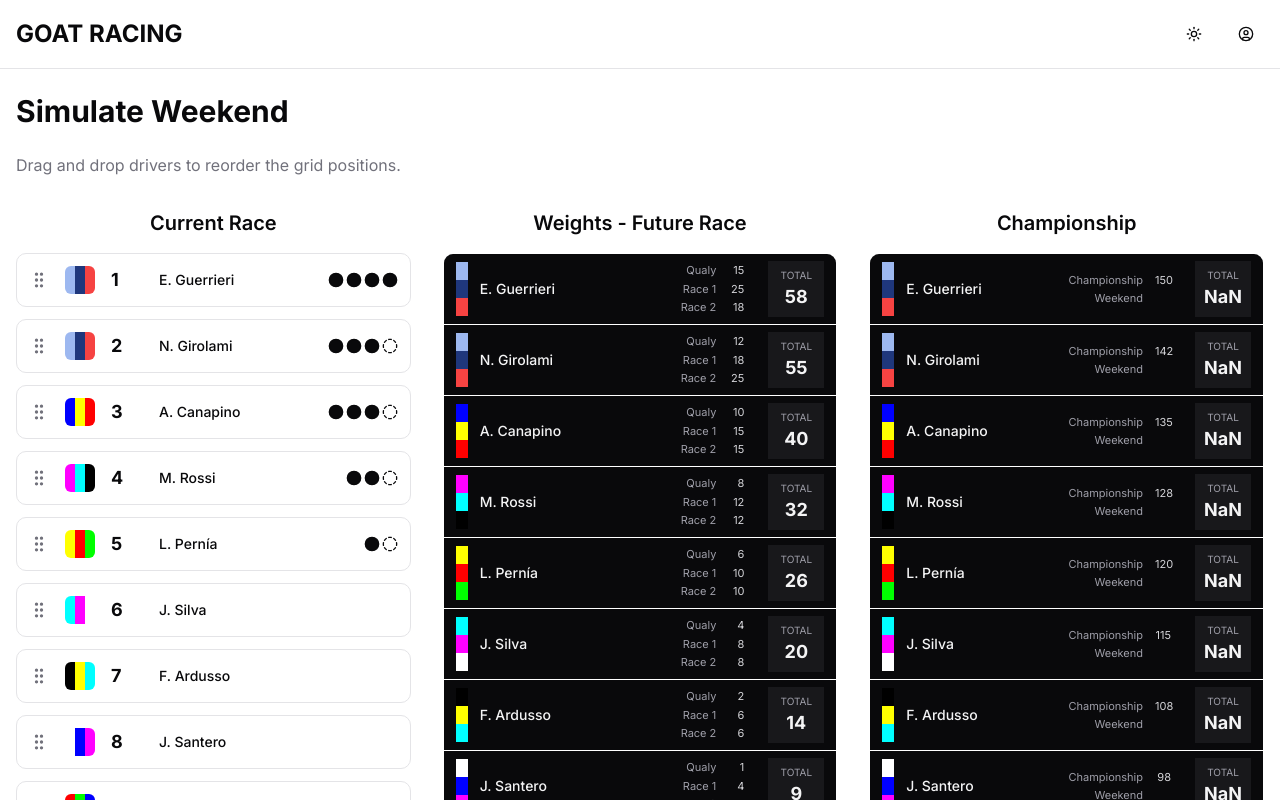
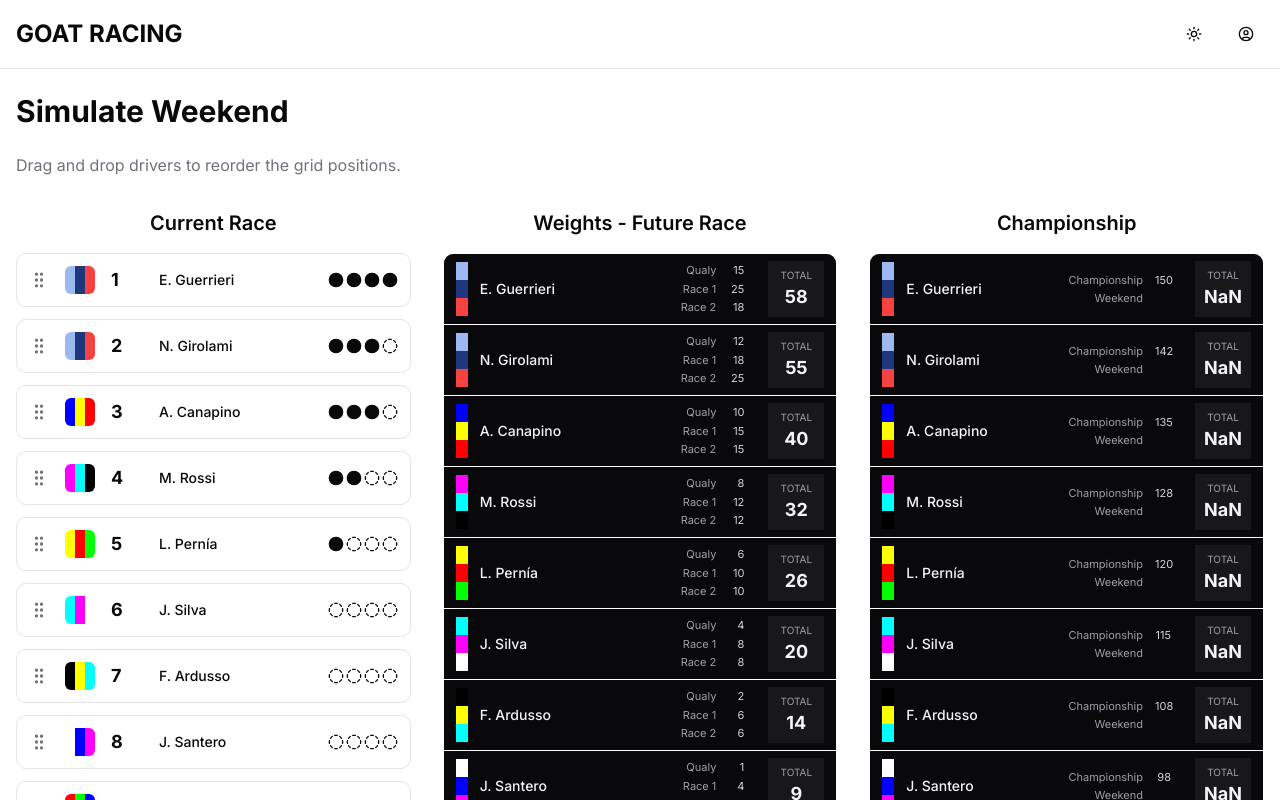
Before and after one commit to SantiagoKirylukMaclean/tcrseries-fe, a Next.js app: page /simulate in a window 1280 px wide. Shown: the top 800 px of the page. Built offline with nearby package versions, Linux system fonts and the light colour scheme.

Commit message:
weights con circle y circle-dashed en columna currente race fixed

```diff
--- a/src/components/driver-item.tsx
+++ b/src/components/driver-item.tsx
@@ -21,20 +21,40 @@ interface DriverItemProps {
 }
 
 function WeightIndicator({ weight }: { weight: number }) {
-  const totalIcons = Math.floor(weight / 10)
-  const icons = []
-
-  for (let i = 0; i < 4; i++) {
-    if (i < Math.floor(totalIcons)) {
-      icons.push(<Circle key={i} className="h-4 w-4 fill-current" />)
-    } else if (i === Math.floor(totalIcons) && weight > 0) {
-      icons.push(<CircleDashed key={i} className="h-4 w-4" />)
+  const getCircles = () => {
+    switch (weight) {
+      case 0:
+        return Array(4).fill(<CircleDashed className="h-4 w-4" />)
+      case 10:
+        return [
+          <Circle key="1" className="h-4 w-4 fill-current" />,
+          ...Array(3).fill(<CircleDashed className="h-4 w-4" />)
+        ]
+      case 20:
+        return [
+          <Circle key="1" className="h-4 w-4 fill-current" />,
+          <Circle key="2" className="h-4 w-4 fill-current" />,
+          ...Array(2).fill(<CircleDashed className="h-4 w-4" />)
+        ]
+      case 30:
+        return [
+          <Circle key="1" className="h-4 w-4 fill-current" />,
+          <Circle key="2" className="h-4 w-4 fill-current" />,
+          <Circle key="3" className="h-4 w-4 fill-current" />,
+          <CircleDashed className="h-4 w-4" />
+        ]
+      case 40:
+        return Array(4).fill(<Circle className="h-4 w-4 fill-current" />)
+      default:
+        return Array(4).fill(<CircleDashed className="h-4 w-4" />)
     }
   }
 
   return (
     <div className="flex items-center space-x-0.5">
-      {icons}
+      {getCircles().map((circle, index) => (
+        <div key={index}>{circle}</div>
+      ))}
     </div>
   )
 }
```
